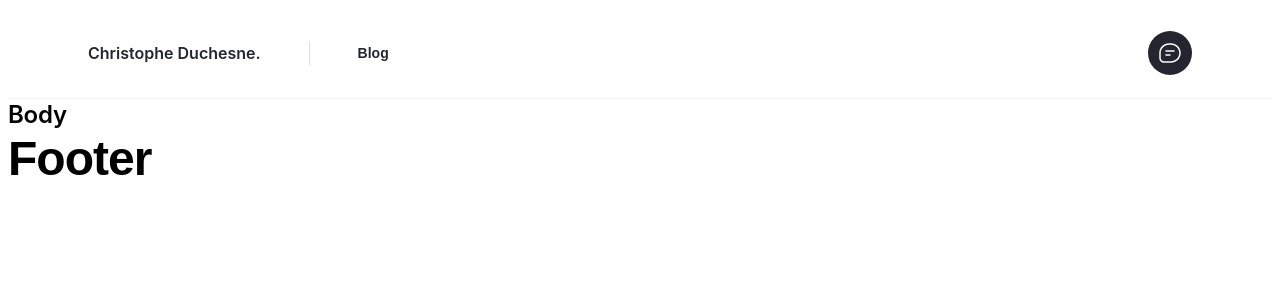
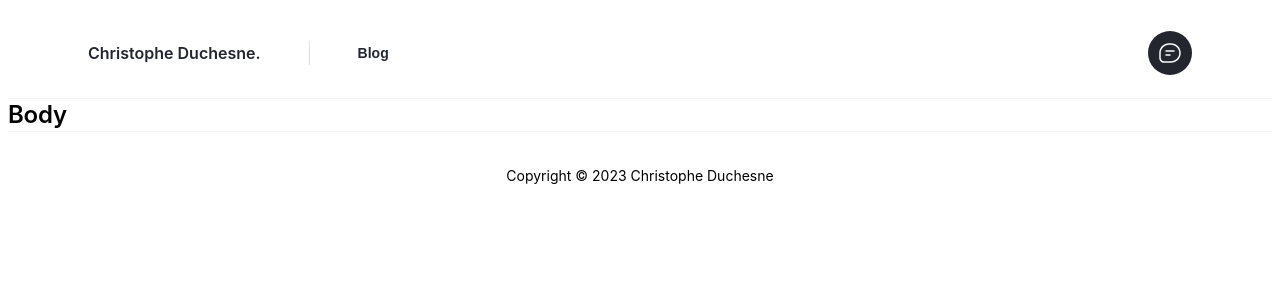
Before and after one commit to cduchesne1/cduchesne1.github.io, a Next.js app: page / in a window 1280 px wide. Shown: the top 300 px of the page. Built offline with nearby package versions, Linux system fonts and the light colour scheme.

Commit message:
feat: create footer

```diff
--- /dev/null
+++ b/src/components/Footer.tsx
@@ -0,0 +1,36 @@
+import React from 'react';
+import { styled, Typography } from '@mui/material';
+
+const FooterSection = styled('footer')(({ theme }) => ({
+  padding: '32px',
+  borderTop: `1px solid ${theme.palette.secondary.light}`,
+}));
+
+const FooterContainer = styled('div')`
+  display: flex;
+  flex-direction: column;
+  align-items: center;
+  justify-content: center;
+  padding: 0 80px;
+  margin: 0 auto;
+  max-width: 1280px;
+  width: 100%;
+  box-sizing: border-box;
+  @media (max-width: 768px) {
+    padding: 0 40px;
+  }
+  @media (max-width: 474px) {
+    padding: 0 32px;
+  } ;
+`;
+
+export default function Footer() {
+  const currentYear = new Date().getFullYear();
+  return (
+    <FooterSection>
+      <FooterContainer>
+        <Typography variant="caption">{`Copyright © ${currentYear} Christophe Duchesne`}</Typography>
+      </FooterContainer>
+    </FooterSection>
+  );
+}
--- a/src/layout/Layout.tsx
+++ b/src/layout/Layout.tsx
@@ -1,5 +1,6 @@
-import { Stack, Typography } from '@mui/material';
+import { Stack } from '@mui/material';
 import React from 'react';
+import Footer from '../components/Footer';
 import Header from '../components/Header';
 
 interface LayoutProps {
@@ -11,7 +12,7 @@ export default function Layout({ children }: LayoutProps) {
     <Stack>
       <Header />
       {children}
-      <Typography variant="h2">Footer</Typography>
+      <Footer />
     </Stack>
   );
 }
```
